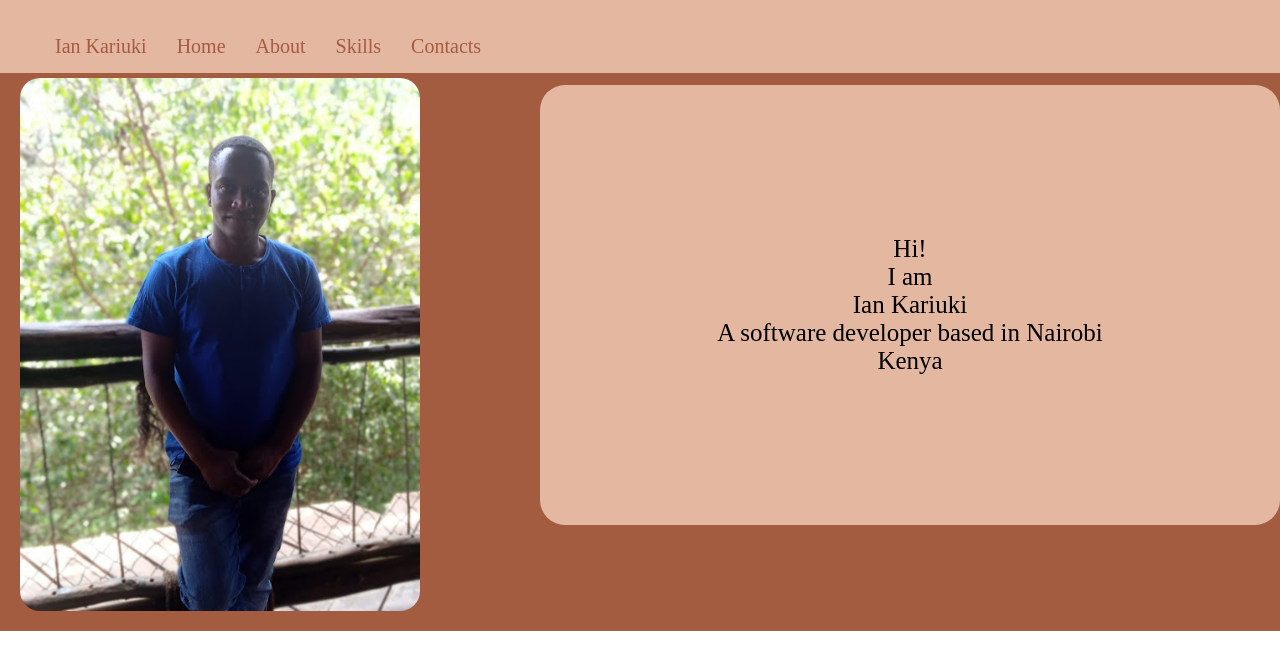
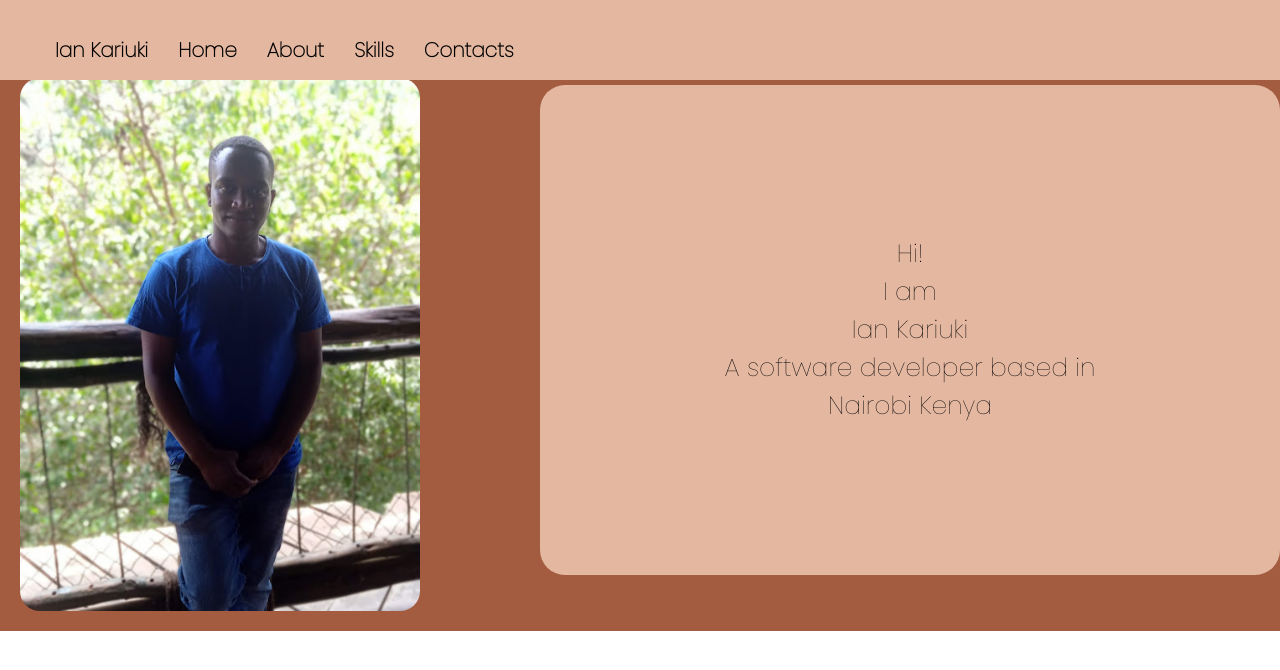
Before and after one commit to ianmwema07/portfolio, a plain HTML site: page index.html in a window 1280 px wide. Drawn offline with Linux system fonts and the light colour scheme.

Commit message:
import font-family and delete downloaded type faces

```diff
--- a/css/styles.css
+++ b/css/styles.css
@@ -4,9 +4,11 @@ Coral: #C38370
 Peach : #E4B7A0
 Cream : #F6EEE0
 */
+@import url('https://fonts.googleapis.com/css2?family=Poppins:ital,wght@0,100;1,100&display=swap');
 
 body {
   margin:0;
+  font-family: 'Poppins', sans-serif;
 }
 
 
@@ -33,7 +35,8 @@ body {
   float:left;
   text-decoration:none;
   display: block;
-  color:#A45C40;
+  color:black;
+  font-weight: bold;
   margin:15px;
 }
 
@@ -58,6 +61,7 @@ body {
   width: 25em;
 }
 .introduction {
+  font-family: poppins;
   text-align: center;
   padding: 6em;
 }
```
Also changed, not shown: fonts/Poppins/OFL.txt (deleted), fonts/Poppins/Poppins-Black.ttf (deleted), fonts/Poppins/Poppins-BlackItalic.ttf (deleted), fonts/Poppins/Poppins-Bold.ttf (deleted), fonts/Poppins/Poppins-BoldItalic.ttf (deleted), fonts/Poppins/Poppins-ExtraBold.ttf (deleted), fonts/Poppins/Poppins-ExtraBoldItalic.ttf (deleted), fonts/Poppins/Poppins-ExtraLight.ttf (deleted), fonts/Poppins/Poppins-ExtraLightItalic.ttf (deleted), fonts/Poppins/Poppins-Italic.ttf (deleted), fonts/Poppins/Poppins-Light.ttf (deleted), fonts/Poppins/Poppins-LightItalic.ttf (deleted), fonts/Poppins/Poppins-Medium.ttf (deleted), fonts/Poppins/Poppins-MediumItalic.ttf (deleted), 5 more files.
